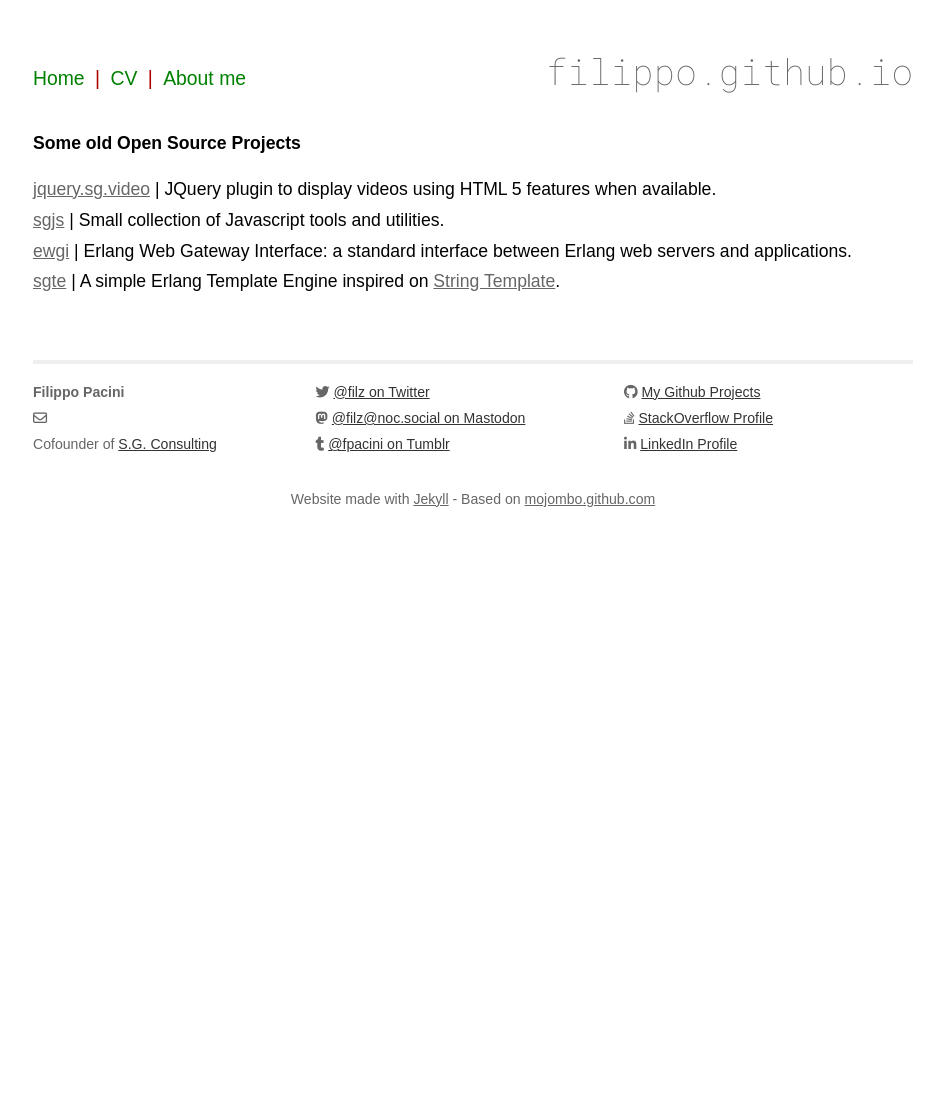
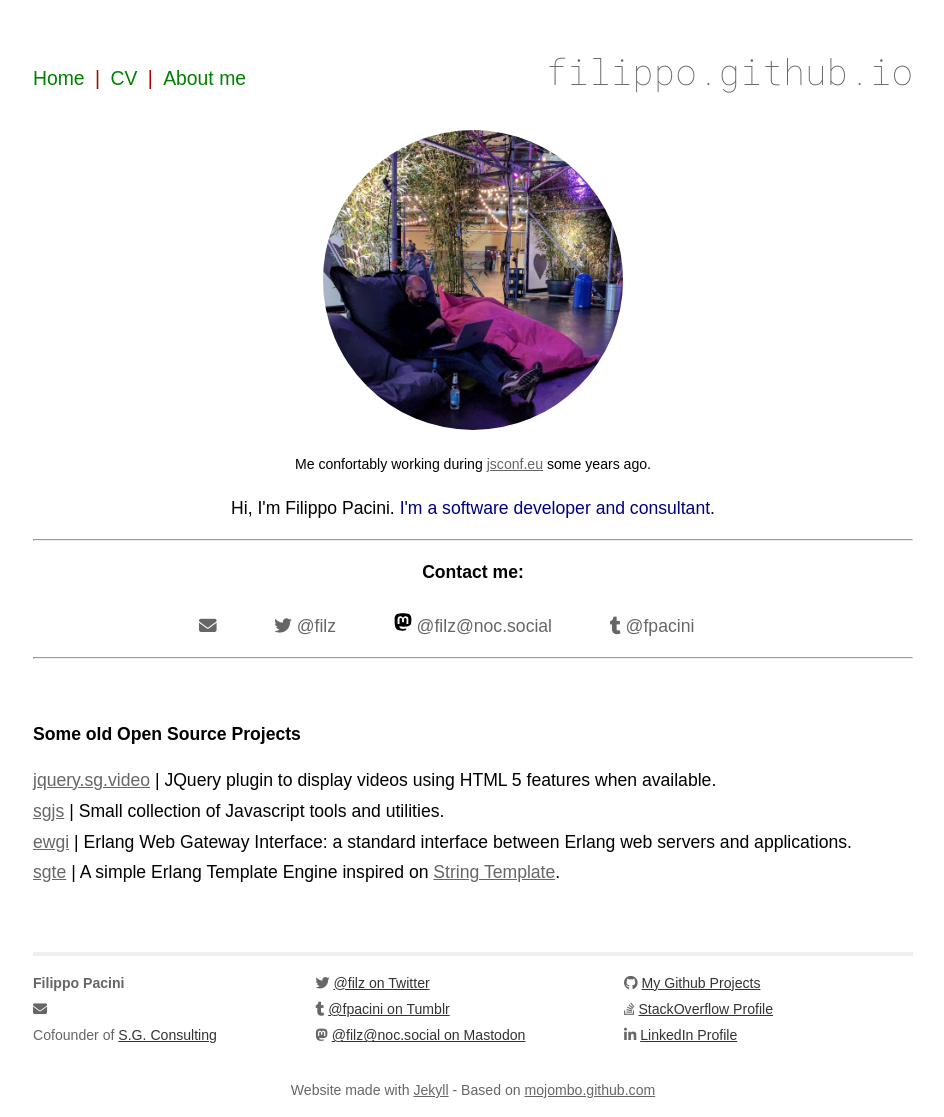
Before and after one commit to filippo/filippo.github.com, a Jekyll site: the page built from index.html, in a window 1280 px wide. Shown: the whole page, without its empty margins (167-1111 px from the left). Built offline with Jekyll 4.4.1, drawn with Linux system fonts in a browser that asks for light colours; nearby versions of some CDN libraries; some web fonts are replaced; before the commit the page ends 953 px from its top, so only the background shows below that.

Commit message:
site updates

```diff
--- a/_layouts/default.html
+++ b/_layouts/default.html
@@ -29,24 +29,24 @@
     <div class="contact">
       <p>
         <strong>Filippo Pacini</strong><br>
-        <i class="fa fa-regular fa-envelope"></i>
-        <a href="javascript:;" id="myEmailAddr"></a><br>
+        <i class="fa fa-envelope"></i>
+        <a href="javascript:;" class="myEmailAddr"></a><br>
         Cofounder of <a href="https://www.sgconsulting.it/">S.G. Consulting</a>
       </p>
     </div>
     <div class="contact">
       <p>
         <i class="fa fa-brands fa-twitter"></i>
-          <a href="https://twitter.com/filz/">
+        <a href="https://twitter.com/filz/">
           @filz on Twitter
-        </a><br />
-        <i class="fa fa-brands fa-mastodon"></i>
-        <a href="https://noc.social/@filz">
-            @filz@noc.social on Mastodon
         </a><br />
         <i class="fa fa-brands fa-tumblr"></i>
         <a href="https://fpacini.tumblr.com">
           @fpacini on Tumblr
+        </a><br>
+        <i class="fa fa-brands fa-mastodon"></i>
+        <a href="https://noc.social/@filz">
+          @filz@noc.social on Mastodon
         </a>
       </p>
     </div>
--- a/about.html
+++ b/about.html
@@ -4,6 +4,10 @@ title: Filippo Pacini
 ---
 
 <article id="about">
+  <div class="text-center profile">
+    <img src="images/fpacini-profile-mountain.jpg" alt="In the Dolomites" />
+  </div>
+  <p class="txt-center smaller">In the Dolomites</p>
   <h1>About Me</h1>
   <p>I'm a web developer and co-owner at <a href="http://www.sgconsulting.it">S.G. Consulting</a>. </p>
   <p>
--- a/css/screen.css
+++ b/css/screen.css
@@ -24,6 +24,14 @@ h1 {
 
 p {
     margin: 1em 0;
+}
+
+p.smaller {
+    font-size: 80%;
+}
+
+p.bigger {
+    font-size: 120%;
 }
 
 a, a:visited {
@@ -61,6 +69,16 @@ table {
 /* Home
 /*
 /*****************************************************************************/
+.social a { text-decoration: none; margin-right: 3em; }
+
+.profile {
+    width: 300px;
+    margin: 0 auto;
+}
+.profile img {
+    width: 300px;
+    border-radius: 150px;
+}
 
 ul.posts {
     list-style-type: none;
--- a/index.html
+++ b/index.html
@@ -4,6 +4,40 @@ title: Filippo Pacini
 ---
 
 <div id="home">
+    <div class="text-center profile">
+        <img src="images/fpacini-profile-conference.jpg" />
+    </div>
+    <p class="txt-center smaller">
+        Me confortably working during <a href="https://jsconf.eu">jsconf.eu</a> some years ago.
+    </p>
+    <p class="typing-container txt-center">
+        <span id="sentence" class="sentence">Hi, I'm Filippo Pacini.</span>
+        <span id="feature-text"></span>
+        <span class="input-cursor"></span>
+    </p>
+
+    <hr>
+    <p class="txt-center social">
+        <strong>Contact me:<br><br></strong>
+        <a href="https://twitter.com/filz/">
+          <i class="fa fa-envelope"></i>
+          <span class="myEmailAddr"></span>
+        </a>
+        <a href="https://twitter.com/filz/">
+        <i class="fa fa-brands fa-twitter"></i>
+        @filz
+        </a>
+        <a href="https://noc.social/@filz">
+        <img src="images/mastodon.svg" style="width: 18px; line-height: 20px;">
+        @filz@noc.social
+        </a>
+        <a href="https://fpacini.tumblr.com">
+        <i class="fa fa-brands fa-tumblr"></i>
+        @fpacini
+        </a>
+    </p>
+    <hr>
+    <p><br></p>
   <h1>Some old Open Source Projects</h1>
   <ul class="posts">
     <li><a href="http://github.com/filippo/jquery.sg.video/">jquery.sg.video</a> | JQuery plugin to display videos using HTML 5 features when available.</li>
--- /dev/null
+++ b/js/text-carousel.js
@@ -0,0 +1,55 @@
+// Comes from here:
+// codepen.io/josephwong2004/pen/ExgoKde
+
+const carouselText = [
+    {text: "I'm a software developer and consultant.", color: "navy"},
+    {text: "I love functional programming in F#, Typescript, Erlang, Ocaml, Lua.", color: "orange"},
+    {text: "I always like to learn new things and share knowledge.", color: "darkred"},
+    {text: "I use free and Open Source solutions.", color: "darkgreen"}
+]
+
+window.addEventListener('DOMContentLoaded', () => {
+    carousel(carouselText, document.querySelector("#feature-text"));
+});
+
+async function typeSentence(sentence, elRef, delay = 100) {
+    const letters = sentence.split("");
+    let i = 0;
+    while(i < letters.length) {
+        await waitForMs(delay);
+        elRef.innerHTML = elRef.innerHTML + letters[i];
+        i += 1;
+    }
+    return;
+}
+
+async function deleteSentence(elRef) {
+    const sentence = elRef.innerHTML;
+    const letters = sentence.split("");
+    while(letters.length > 0) {
+        await waitForMs(100);
+        letters.pop();
+        elRef.innerHTML = letters.join("");
+    }
+}
+
+async function carousel(carouselList, elRef) {
+    let i = 0;
+    while(true) {
+        updateFontColor(elRef, carouselList[i].color)
+        await typeSentence(carouselList[i].text, elRef);
+        await waitForMs(1500);
+        await deleteSentence(elRef);
+        await waitForMs(500);
+        i += 1;
+        if(i >= carouselList.length) {i = 0;}
+    }
+}
+
+function updateFontColor(elRef, color) {
+    elRef.style.color = color;
+}
+
+function waitForMs(ms) {
+    return new Promise(resolve => setTimeout(resolve, ms))
+}
```
Also changed, not shown: other parts of _layouts/default.html (+14 -14 lines), cv.html (+7 -0 lines), images/fpacini-profile-conference.jpg (added), images/fpacini-profile-mountain.jpg (added), images/fpacini-profile.jpg (added), images/mastodon.svg (added).
